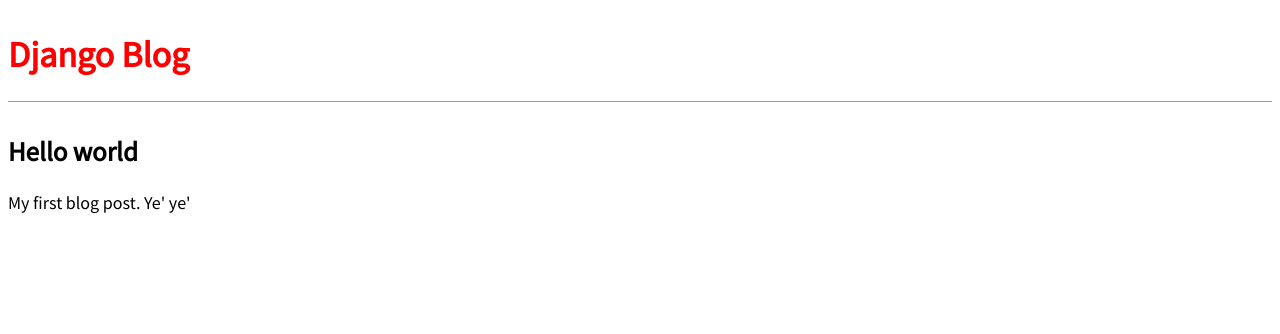
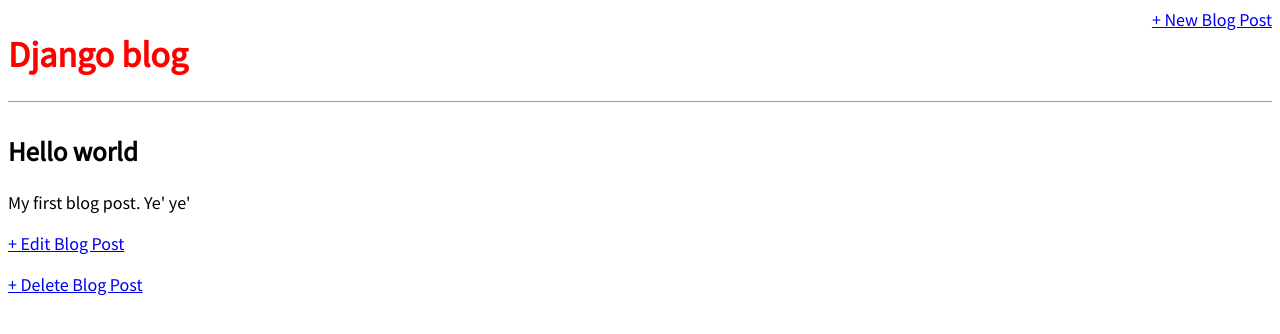
Before and after one commit to anhtu03286/python_blog_project, a Django app: page /post/1/ in a window 1280 px wide. Shown: the top 334 px of the page. Run offline with Django 3.2, Linux system fonts and the light colour scheme; data comes from the database, SQL or seed files in the repository; both versions use the stored data as it was after the commit.

Commit message:
end chapter 6 - Django for Begin

```diff
--- a/blog_project/blog/models.py
+++ b/blog_project/blog/models.py
@@ -1,4 +1,5 @@
 from django.db import models
+from django.urls import reverse # new
 
 # Create your models here.
 class Post(models.Model):
@@ -11,3 +12,6 @@ class Post(models.Model):
 
 	def __str__(self):
 		return self.title
+
+	def get_absolute_url(self): # new
+		return reverse('post_detail', args=[str(self.id)])
--- a/blog_project/blog/urls.py
+++ b/blog_project/blog/urls.py
@@ -1,8 +1,11 @@
 from django.urls import path
 
-from .views import BlogListView, BlogDetailView
+from .views import BlogListView, BlogDetailView, BlogCreateView, BlogUpdateView, BlogDeleteView
 
 urlpatterns = [
+	path('post/<int:pk>/delete/', BlogDeleteView.as_view(), name='post_delete'),
+	path('post/new/', BlogCreateView.as_view(), name='post_new'), # new
+	path('post/<int:pk>/edit/', BlogUpdateView.as_view(), name='post_edit'), # new
 	path('post/<int:pk>/', BlogDetailView.as_view(), name='post_detail'), # new
 	path('', BlogListView.as_view(), name='home'),
 ]
--- a/blog_project/blog/views.py
+++ b/blog_project/blog/views.py
@@ -1,4 +1,6 @@
 from django.views.generic import ListView, DetailView
+from django.views.generic.edit import CreateView, UpdateView, DeleteView # new
+from django.urls import reverse_lazy # new
 
 from .models import Post
 
@@ -11,3 +13,18 @@ class BlogListView(ListView):
 class BlogDetailView(DetailView):
 	model = Post
 	template_name = 'post_detail.html'
+
+class BlogCreateView(CreateView): # new
+	model = Post
+	template_name = 'post_new.html'
+	fields = '__all__'
+
+class BlogUpdateView(UpdateView): # new
+	model = Post
+	template_name = 'post_edit.html'
+	fields = ['title', 'body']
+
+class BlogDeleteView(DeleteView): # new
+	model = Post
+	template_name = 'post_delete.html'
+	success_url = reverse_lazy('home')
--- a/blog_project/templates/base.html
+++ b/blog_project/templates/base.html
@@ -8,7 +8,12 @@
 </head>
 <body>
 	<header>
-		<h1><a href="{% url 'home' %}">Django Blog</a></h1>
+		<div class="nav-left">
+			<h1><a href="{% url 'home' %}">Django blog</a></h1>
+		</div>
+		<div class="nav-right">
+			<a href="{% url 'post_new' %}">+ New Blog Post</a>
+		</div>
 	</header>
 	<div>
 		{% block content %}
--- a/blog_project/templates/post_detail.html
+++ b/blog_project/templates/post_detail.html
@@ -1,7 +1,11 @@
 {% extends 'base.html' %}
+
 {% block content %}
 	<div class="post-entry">
-		<h2>{{ post.title }}</h2>
-		<p>{{ post.body }}</p>
+		<h2>{{ object.title }}</h2>
+		<p>{{ object.body }}</p>
 	</div>
+	<a href="{% url 'post_edit' post.pk %}">+ Edit Blog Post</a>
+	<p><a href="{% url 'post_delete' post.pk %}">+ Delete Blog Post</a></p>
+
 {% endblock content %}
```
Also changed, not shown: blog_project/blog/tests.py (+22 -0 lines), blog_project/templates/post_delete.html (added, +9 -0 lines), blog_project/templates/post_edit.html (added, +10 -0 lines), blog_project/templates/post_new.html (added, +9 -0 lines), blog_project/db.sqlite3.
